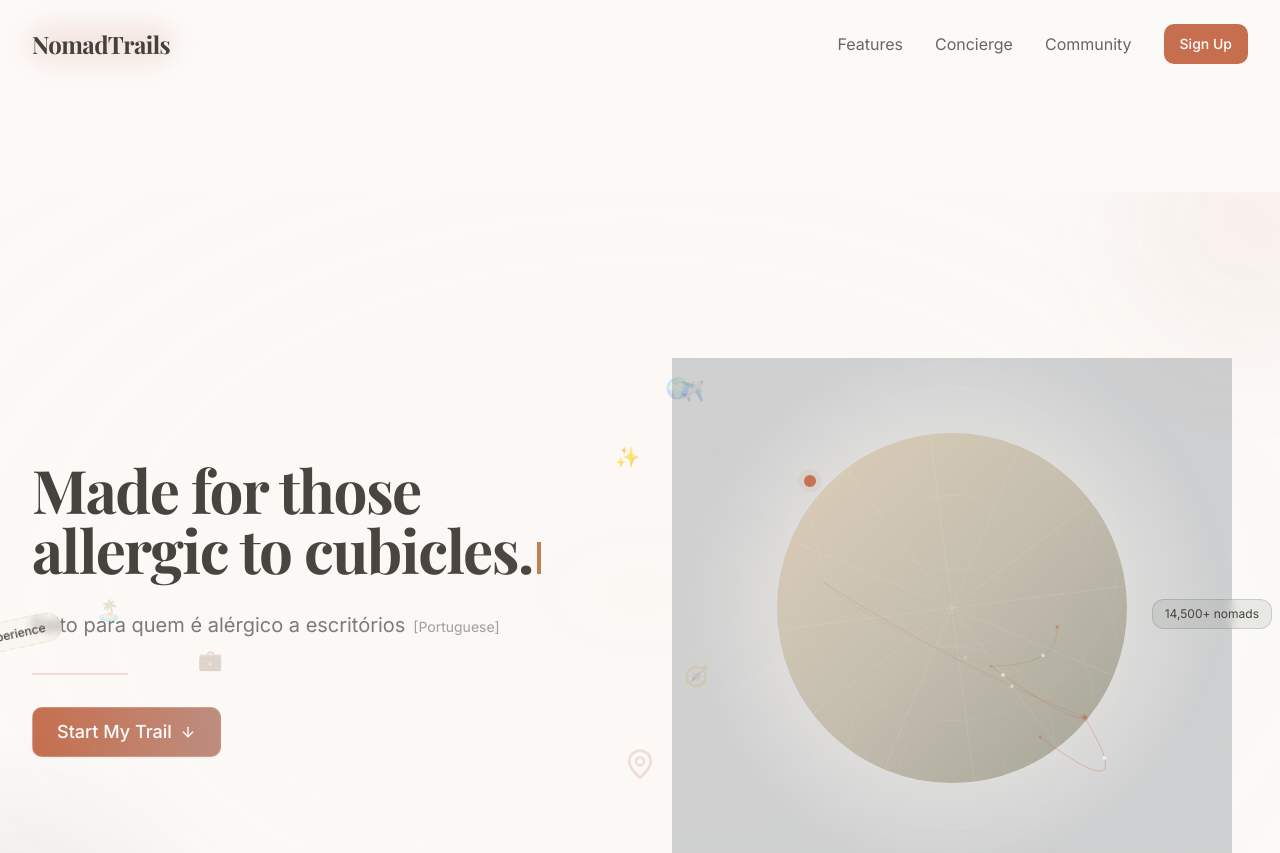
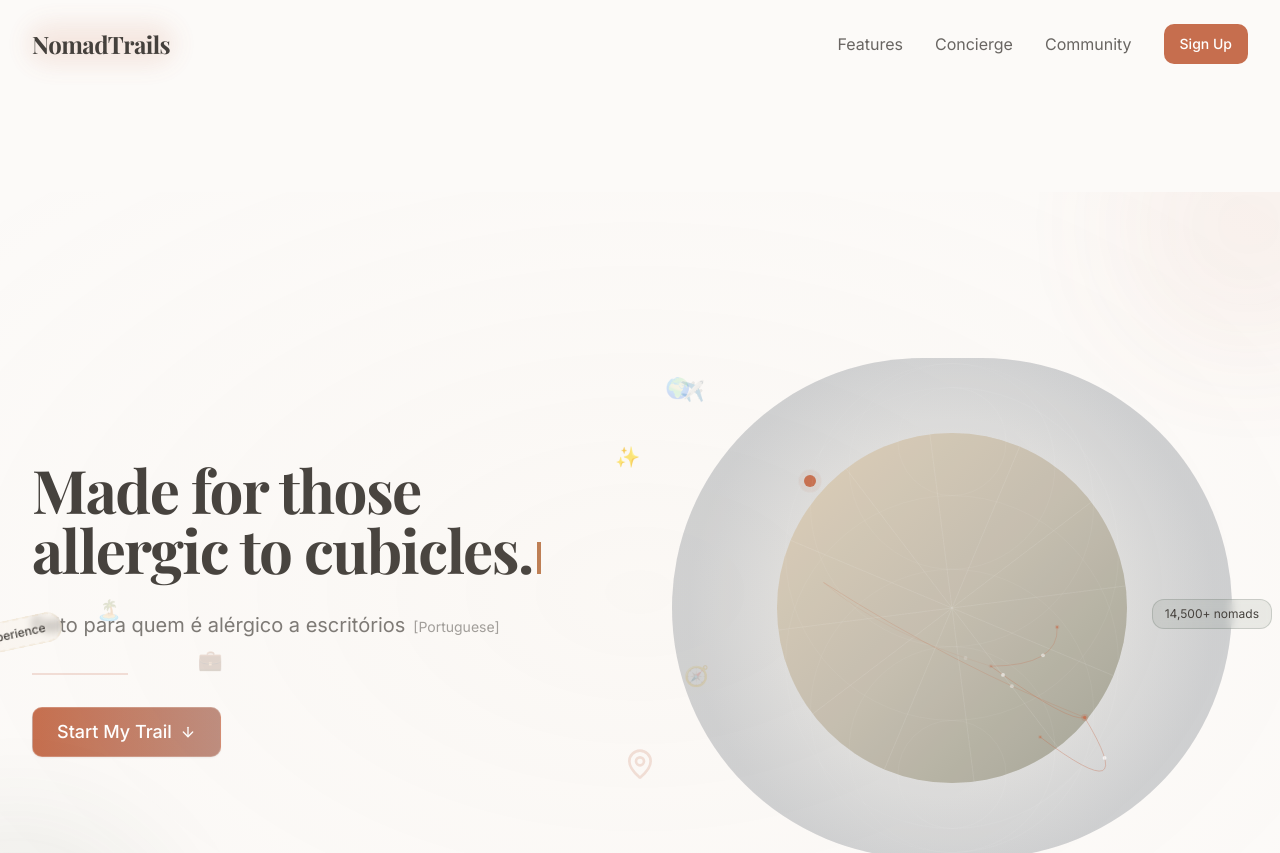
Before and after one commit to Sai-Prashanth123/nomad-trailblazer-hub, a React (Vite) app: page / in a window 1280 px wide. Shown: the top 853 px of the page. Built offline with nearby package versions, Linux system fonts and the light colour scheme.

Commit message:
Remove globe background box
Removes the square gray box surrounding the globe animation.

```diff
--- a/src/components/Globe.tsx
+++ b/src/components/Globe.tsx
@@ -289,7 +289,7 @@ const Globe = () => {
 
   return (
     <div className="relative flex items-center justify-center">
-      <div className="absolute inset-0 globe-gradient"></div>
+      <div className="absolute inset-0 globe-gradient rounded-full"></div>
       <canvas
         ref={canvasRef}
         className="relative z-10 cursor-pointer"
--- a/src/components/HeroSection.tsx
+++ b/src/components/HeroSection.tsx
@@ -223,7 +223,7 @@ const HeroSection = () => {
       <div className="absolute -bottom-32 -left-32 w-72 h-72 bg-earth-forest/10 rounded-full blur-3xl animate-pulse-glow" style={{ animationDelay: '1.5s' }}></div>
       <div className="absolute top-1/2 left-1/2 transform -translate-x-1/2 -translate-y-1/2 w-full h-full bg-gradient-radial from-earth-sand/5 to-transparent pointer-events-none"></div>
 
-      <style jsx global>{`
+      <style>{`
         @keyframes spin-slow {
           from { transform: rotate(0deg); }
           to { transform: rotate(360deg); }
```
